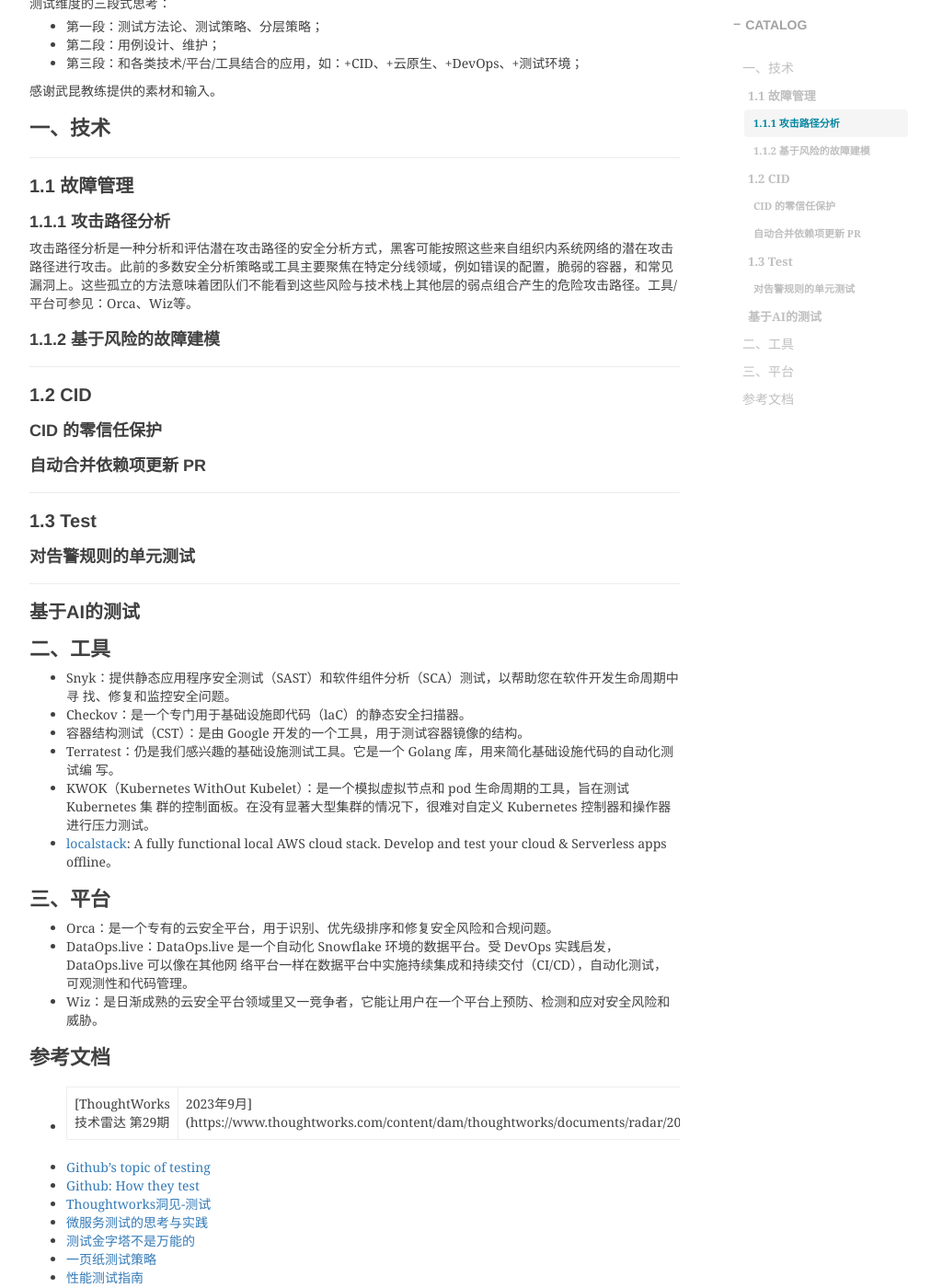
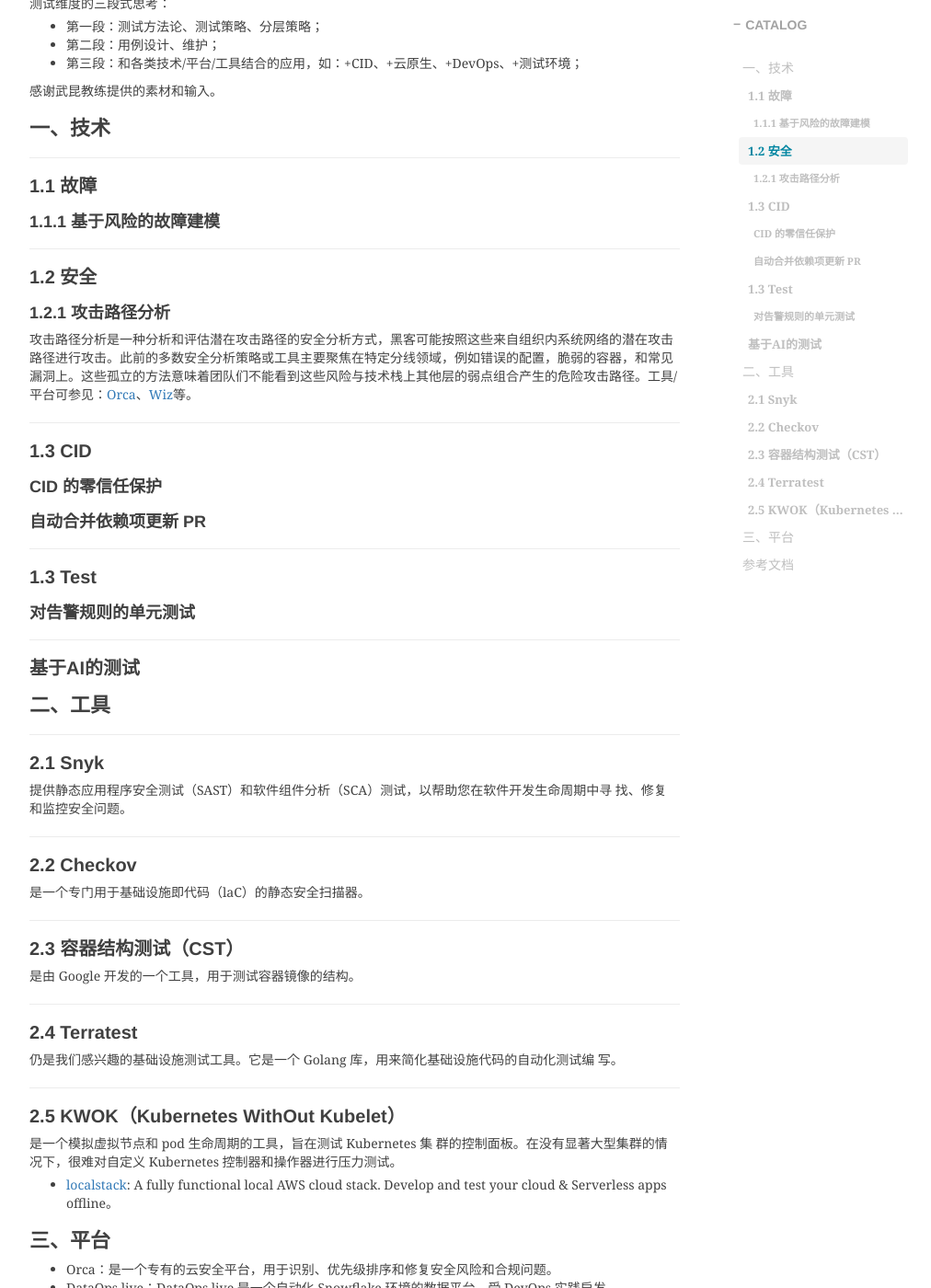
Before and after one commit to shihai1991/shihai1991.github.io, a Jekyll site: the page built from _posts/2023-11-07-2023年业内测试能力调研.md, in a window 1280 px wide and 1400 px high, scrolled down 321 px. Shown: the whole window at 92% size, without its empty margins (233-1245 px from the left). Built offline with Jekyll 4.4.1, drawn with Linux system fonts in a browser that asks for light colours; nearby versions of some CDN libraries; comment, search, counter and statistics services are not loaded.

Commit message:
Update 2023-11-07-2023年业内测试能力调研.md

```diff
--- a/_posts/2023-11-07-2023年业内测试能力调研.md
+++ b/_posts/2023-11-07-2023年业内测试能力调研.md
@@ -20,13 +20,15 @@
 <!--more-->
 
 # 一、技术
-## 1.1 故障管理
-### 1.1.1 攻击路径分析
-攻击路径分析是一种分析和评估潜在攻击路径的安全分析方式，黑客可能按照这些来自组织内系统网络的潜在攻击路径进行攻击。此前的多数安全分析策略或工具主要聚焦在特定分线领域，例如错误的配置，脆弱的容器，和常见漏洞上。这些孤立的方法意味着团队们不能看到这些风险与技术栈上其他层的弱点组合产生的危险攻击路径。工具/平台可参见：Orca、Wiz等。
 
-### 1.1.2 基于风险的故障建模
+## 1.1 故障
+### 1.1.1 基于风险的故障建模
 
-## 1.2 CID
+## 1.2 安全
+### 1.2.1 攻击路径分析
+攻击路径分析是一种分析和评估潜在攻击路径的安全分析方式，黑客可能按照这些来自组织内系统网络的潜在攻击路径进行攻击。此前的多数安全分析策略或工具主要聚焦在特定分线领域，例如错误的配置，脆弱的容器，和常见漏洞上。这些孤立的方法意味着团队们不能看到这些风险与技术栈上其他层的弱点组合产生的危险攻击路径。工具/平台可参见：[Orca](#)、[Wiz]()等。
+
+## 1.3 CID
 ### CID 的零信任保护
 ### 自动合并依赖项更新 PR
 
@@ -36,13 +38,18 @@
 ## 基于AI的测试
 
 # 二、工具
-- Snyk：提供静态应用程序安全测试（SAST）和软件组件分析（SCA）测试，以帮助您在软件开发生命周期中寻
+## 2.1 Snyk
+提供静态应用程序安全测试（SAST）和软件组件分析（SCA）测试，以帮助您在软件开发生命周期中寻
 找、修复和监控安全问题。
-- Checkov：是一个专门用于基础设施即代码（laC）的静态安全扫描器。
-- 容器结构测试（CST）：是由 Google 开发的一个工具，用于测试容器镜像的结构。
-- Terratest：仍是我们感兴趣的基础设施测试工具。它是一个 Golang 库，用来简化基础设施代码的自动化测试编
+## 2.2 Checkov
+是一个专门用于基础设施即代码（laC）的静态安全扫描器。
+## 2.3 容器结构测试（CST）
+是由 Google 开发的一个工具，用于测试容器镜像的结构。
+## 2.4 Terratest
+仍是我们感兴趣的基础设施测试工具。它是一个 Golang 库，用来简化基础设施代码的自动化测试编
 写。
-- KWOK（Kubernetes WithOut Kubelet）：是一个模拟虚拟节点和 pod 生命周期的工具，旨在测试 Kubernetes 集
+## 2.5 KWOK（Kubernetes WithOut Kubelet）
+是一个模拟虚拟节点和 pod 生命周期的工具，旨在测试 Kubernetes 集
 群的控制面板。在没有显著大型集群的情况下，很难对自定义 Kubernetes 控制器和操作器进行压力测试。
 - [localstack](https://github.com/localstack/localstack): A fully functional local AWS cloud stack. Develop and test your cloud & Serverless apps offline。
 
```
